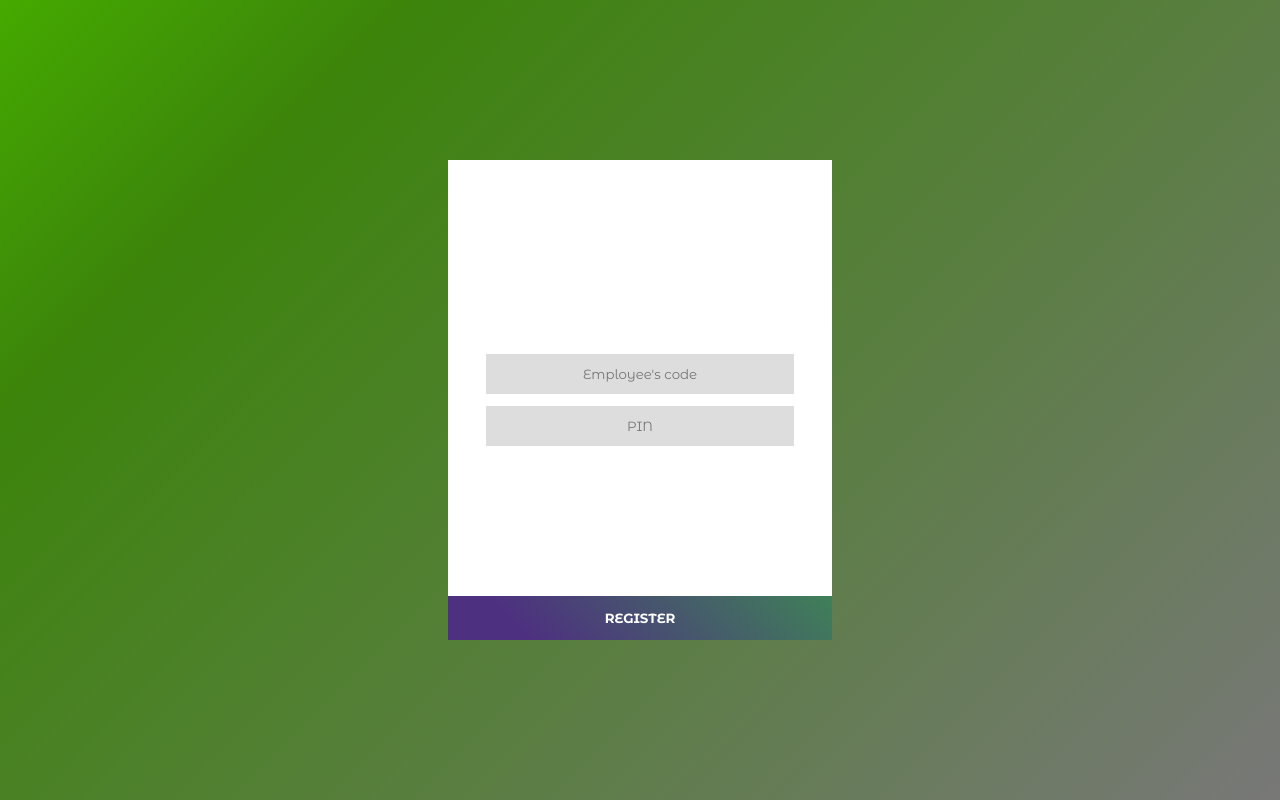
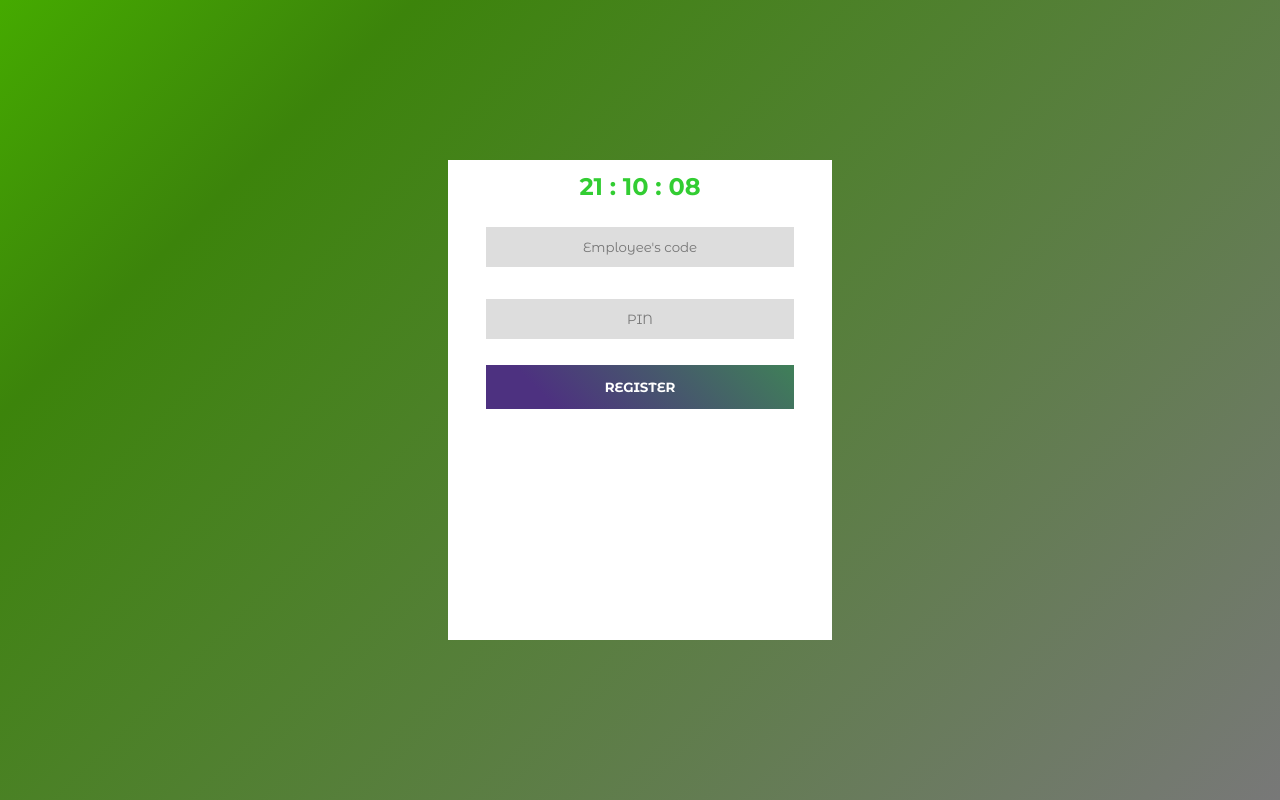
Before and after one commit to glgio7/Pontorino, a React (Vite) app: page /clockin in a window 1280 px wide. Built offline with nearby package versions, Linux system fonts and the light colour scheme; a web font is replaced by a local one.

Commit message:
add: current hour to clockin page & reponsiveness

```diff
--- a/src/App.tsx
+++ b/src/App.tsx
@@ -1,4 +1,3 @@
-import Header from "./components/Header";
 import { BrowserRouter, Routes, Route } from "react-router-dom";
 import Home from "./pages";
 import Pricing from "./pages/Pricing";
--- a/src/components/Form/index.tsx
+++ b/src/components/Form/index.tsx
@@ -3,17 +3,26 @@ import Button from "../Button";
 import * as S from "./styles";
 
 const Form = () => {
-	const [currentDate, setCurrentDate] = useState();
+	const [currentDate, setCurrentDate] = useState<string>("");
 
-	const showCurrentDate = (): void => {
+	const getCurrentDate = (): void => {
 		const currentDate = new Date();
-		const hour = currentDate.getHours();
+		const hours = currentDate.getHours();
 		const minutes = currentDate.getMinutes();
+		const seconds = currentDate.getSeconds();
+
+		const update = `${hours < 10 ? "0" + hours : hours} : ${
+			minutes < 10 ? "0" + minutes : minutes
+		} : ${seconds < 10 ? "0" + seconds : seconds}`;
+
+		setCurrentDate(update);
 	};
+
+	setInterval(getCurrentDate, 1000);
 
 	return (
 		<S.Form>
-			<h2></h2>
+			<h2>{currentDate}</h2>
 			<input type={"text"} placeholder={"Employee's code"} />
 			<input type={"password"} placeholder={"PIN"} />
 			<Button className="handle-form">REGISTER</Button>
--- a/src/components/Form/styles.ts
+++ b/src/components/Form/styles.ts
@@ -9,12 +9,14 @@ export const Form = styled.form`
 	display: flex;
 	flex-direction: column;
 	align-items: center;
-	justify-content: center;
+
+	gap: 20px;
 
 	position: relative;
 
 	h2 {
 		color: #32cd32;
+		margin-top: 12px;
 	}
 
 	input {
@@ -25,14 +27,16 @@ export const Form = styled.form`
 	}
 
 	.handle-form {
-		width: 100%;
-
-		position: absolute;
-		bottom: 0;
+		width: 80%;
 
 		border-radius: 0;
 
 		background-color: #32cd32;
 		color: #fff;
 	}
+
+	@media screen and (max-width: 1024px) {
+		width: 80%;
+		height: 480px;
+	}
 `;
```
